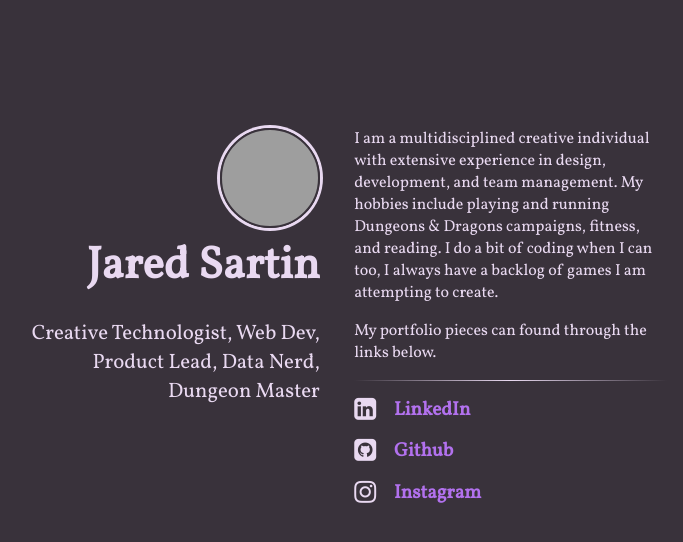
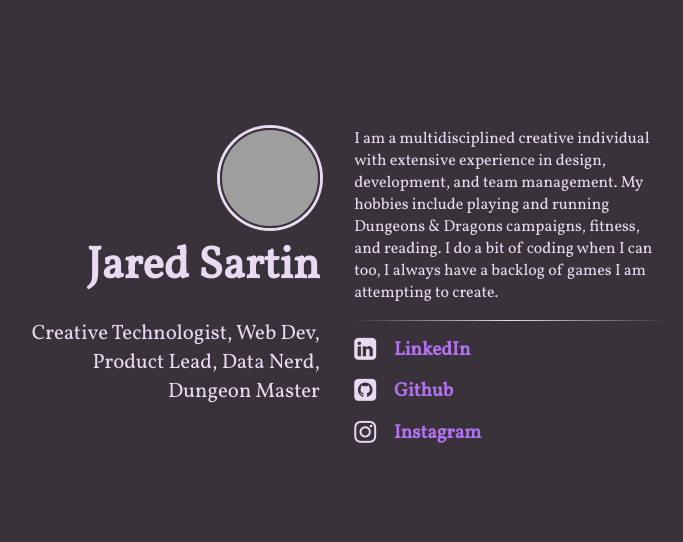
Before and after one commit to JaredSartin/jaredsartin.github.io, a Jekyll site: the page built from index.html, in a window 1280 px wide, cut to the strip 0-542 px from the top of the page. Shown: the whole strip, without its empty margins (313-996 px from the left). Built offline with Jekyll 4.4.1, drawn with Linux system fonts in a browser that asks for light colours; nearby versions of some CDN libraries; grey boxes are pictures that could not be loaded.

Commit message:
Update content

```diff
--- a/_includes/content.html
+++ b/_includes/content.html
@@ -1,5 +1,4 @@
 <p>I am a multidisciplined creative individual with extensive experience in design, development, and team management. My hobbies include playing and running Dungeons & Dragons campaigns, fitness, and reading. I do a bit of coding when I can too, I always have a backlog of games I am attempting to create.</p>
-<p>My portfolio pieces can found through the links below.</p>
 <hr />
 <ul class="fa-ul main-list">
   <li class="main-list-item">
```
